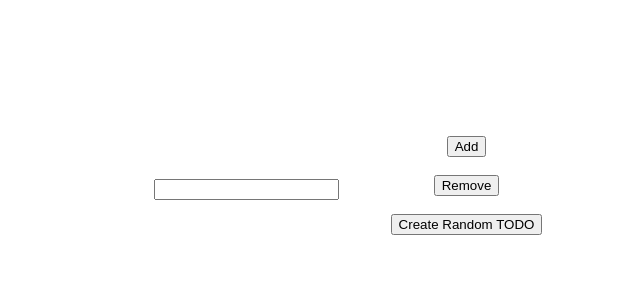
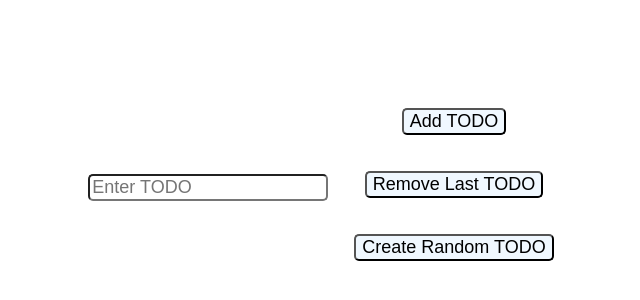
Before and after one commit to adtribute/ReactReduxInterview, a React (Create React App) app: page / in a window 1280 px wide. Shown: the part 216-516 px from the top of the page, without its empty margins (286-926 px from the left). Built offline with nearby package versions, Linux system fonts and the light colour scheme.

Commit message:
Remove some more dead CSS. Also added some styling that makes the application look cleaner. Changed the wording too in order to make the behavior more clear. It's not a great solution because I am a total CSS novice, but a sample of things a candidate could do to improve the code they are given

```diff
--- a/src/features/todo/Todo.js
+++ b/src/features/todo/Todo.js
@@ -40,27 +40,22 @@ export function Todo() {
     <div>
       <div className={styles.row}>
         <div>
-          <input onChange={e => onChangeItemText(e.target.value)} value={currentItemText}>
+          <input className={styles.todoInput} onChange={e => onChangeItemText(e.target.value)} placeholder="Enter TODO" value={currentItemText}>
           </input>
-        </div>
-        <div>
-          <ul>
-            {items.map((item) => <p key={`${Math.random()}-${item}`}>{item}</p>)}
-          </ul>
         </div>
         <div className={styles.buttonRow}>
           <div className={styles.buttonContainer}>
             <button
               onClick={() => addItem()}
             >
-              Add
+              Add TODO
             </button>
           </div>
           <div className={styles.buttonContainer}>
             <button
               onClick={() => removeItem()}
             >
-              Remove
+              Remove Last TODO
             </button>
           </div>
           <div className={styles.buttonContainer}>
@@ -71,6 +66,15 @@ export function Todo() {
             </button>
           </div>
         </div>
+        <div className={styles.todoListContainer}>
+          <ul>
+            {items.map((item) => (
+              <div className={styles.todoListItem}>
+                <p className={styles.todoListItemText} key={`${Math.random()}-${item}`}>{item}</p>
+              </div>
+            ))}
+          </ul>
+        </div>
       </div>
     </div>
   );
--- a/src/features/todo/Todo.module.css
+++ b/src/features/todo/Todo.module.css
@@ -8,9 +8,6 @@
   margin-left: 4px;
   margin-right: 8px;
 }
-.row:not(:last-child) {
-  margin-bottom: 16px;
-}
 
 .value {
   font-size: 78px;
@@ -20,38 +17,13 @@
   font-family: 'Courier New', Courier, monospace;
 }
 
-.button {
-  appearance: none;
-  background: none;
-  font-size: 32px;
-  padding-left: 12px;
-  padding-right: 12px;
-  outline: none;
-  border: 2px solid transparent;
-  color: rgb(112, 76, 182);
-  padding-bottom: 4px;
-  cursor: pointer;
-  background-color: rgba(112, 76, 182, 0.1);
-  border-radius: 2px;
-  transition: all 0.15s;
-}
-
 .buttonContainer {
-  margin-bottom: 8px;
 }
 
 .buttonRow {
   display: flex;
   flex-direction: column;
-  margin: 12px;
-}
-
-.textbox {
-  font-size: 32px;
-  padding: 2px;
-  width: 64px;
-  text-align: center;
-  margin-right: 4px;
+  margin: 8px;
 }
 
 .button:hover,
@@ -62,3 +34,33 @@
 .button:active {
   background-color: rgba(112, 76, 182, 0.2);
 }
+
+button {
+  background-color:aliceblue;
+  border-radius: 5px;
+  font-family: Arial, Helvetica, sans-serif;
+  font-size: 18px;
+  margin: 1em;
+}
+
+.todoListContainer {
+
+}
+
+.todoListItem {
+  border: 1px solid black;
+  border-radius: 5px;
+  margin-bottom: 5px;
+}
+
+.todoListItemText {
+  font-family: Arial, Helvetica, sans-serif;
+  font-size: 18px;
+  margin: 8px;
+}
+
+.todoInput {
+  border-radius: 5px;
+  font-family: Arial, Helvetica, sans-serif;
+  font-size: 18px;
+}
```
